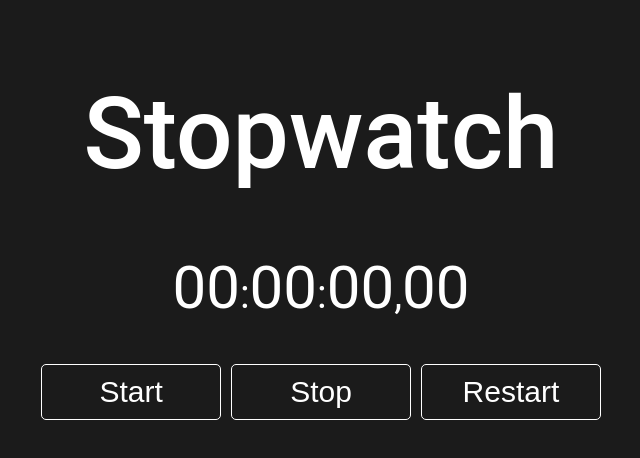
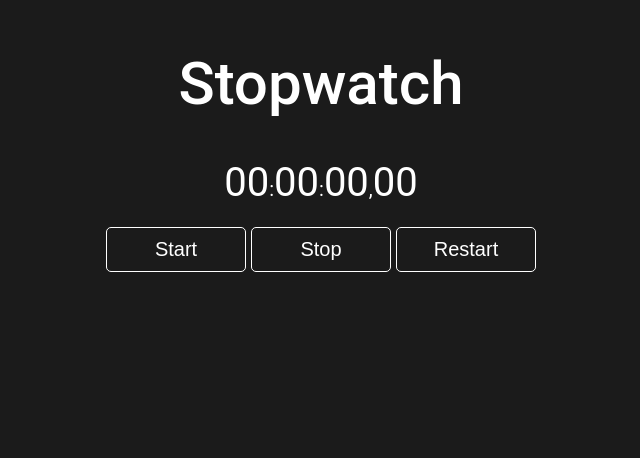
Before and after one commit to hussamalhanbali/timer-of-stopwatch, a plain HTML site: page index.html in a window 1280 px wide. Shown: the whole page, without its empty margins (319-959 px from the left). Drawn offline with Linux system fonts and the light colour scheme.

Commit message:
Updated - Css

```diff
--- a/style.css
+++ b/style.css
@@ -18,15 +18,15 @@ body {
 h1 {
   font-family: "Roboto";
   font-weight: 500;
-  font-size: 100px;
+  font-size: 60px;
   margin-bottom: 20px;
 }
 
 .timer {
-  font-size: 60px;
+  font-size: 40px;
 }
 p {
-  font-size: 40px;
+  font-size: 20px;
   margin-bottom: 1px;
 }
 button {
@@ -34,9 +34,9 @@ button {
   background-color: #1b1b1b;
   color: #ffffff;
   border: solid 1px #ffffff;
-  font-size: 30px;
+  font-size: 20px;
   padding: 10px 10px;
-  width: 180px;
+  width: 140px;
   outline: none;
   cursor: pointer;
 }
```
